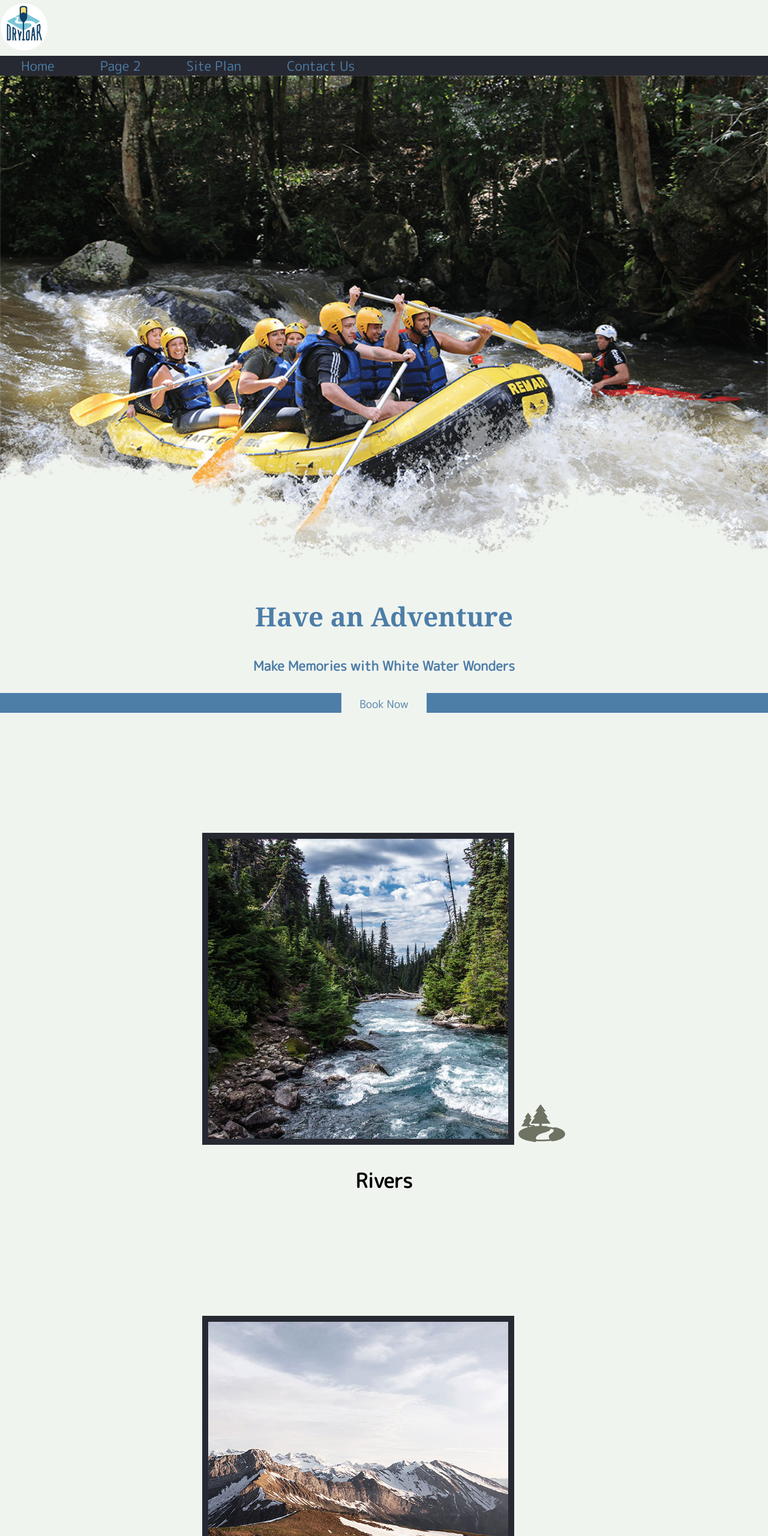
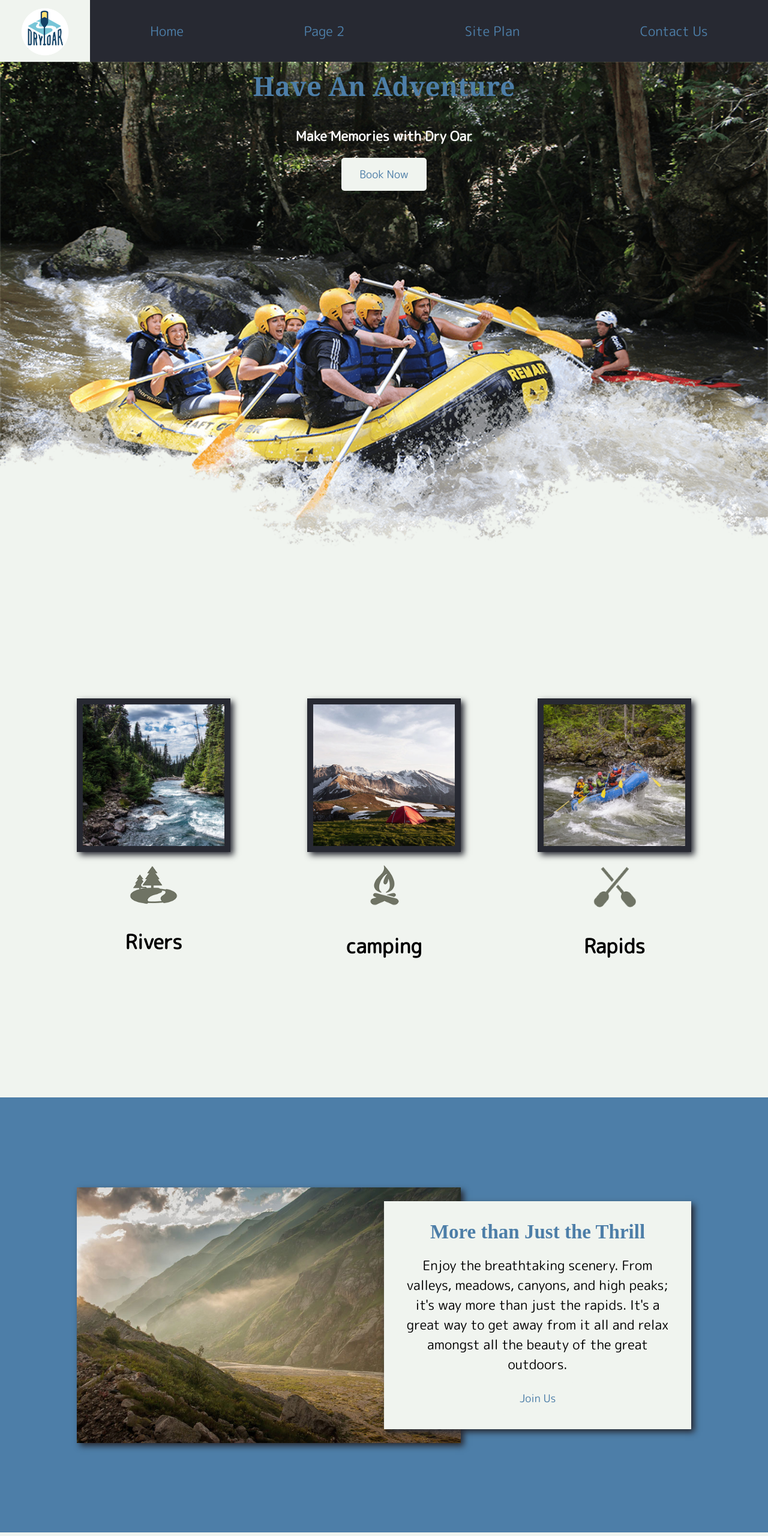
Before and after one commit to ameliazaugg/wdd130, a plain HTML site: page wwr/index.html in a window 1280 px wide. Shown: the top 2560 px of the page at 60% size. Drawn offline with Linux system fonts and the light colour scheme; a web font is replaced by a local one.

Commit message:
Completed W07 "Layout the Home Page" assignment.

```diff
--- a/wwr/index.html
+++ b/wwr/index.html
@@ -26,10 +26,10 @@
             <img id="hero-img" src="images/hero.png" alt="People enjoying white water rafting">
         </div>
         <section id="hero-msg">
-            <h1 class="home-title">Have an Adventure</h1>
-            <h4>Make Memories with White Water Wonders</h4>
+            <h1 class="home-title">Have An Adventure</h1>
+            <h4>Make Memories with Dry Oar</h4>
             <div class="button-box">
-                <a class="book" href="contactus.html">Book Now</a>
+                <a class="book" href="rates.html">Book Now</a>
             </div>
         </section>
     </div>
@@ -43,6 +43,7 @@
         <section class="camping-card">
             <img class="card-img" src="images/camping.jpg" alt="Tent in the mountains">
             <img class="icon" src="images/fire_icon.png" alt="Fire icon">
+            <h2>camping</h2>
         </section>
         <section class="rapids-card">
             <img class="card-img" src="images/rapids.jpg" alt="rafting-boat">
--- a/wwr/styles/style.css
+++ b/wwr/styles/style.css
@@ -13,8 +13,29 @@
     padding: 35px;
 }
 
-#hero-msg h1, #hero-msg h4 {
+#hero {
+    display: grid;
+    grid-template-columns: 1fr 3fr 1fr;
+}
+
+#hero-box {
+    grid-column: 1/4;
+    grid-row: 1/3;
+}
+
+#hero-msg {
+ grid-column: 2/3;
+ grid-row: 1/2;
+}
+
+#hero-msg h1 {
     text-align: center;
+    color: #4D7EA8;
+}
+
+#hero-msg h4 {
+    text-align: center;
+    color: white;
 }
 
 .logo {
@@ -24,6 +45,8 @@
 
 #logo_link {
     padding-top: 5px;
+    justify-self: center;
+    align-self: center;
 }
 
 .home-title {
@@ -33,13 +56,17 @@
     margin-top: 10px;
 }
 
+.home-grid {
+    display: grid;
+    grid-template-columns: 1fr 1fr 1fr 1fr 1fr 1fr 1fr 1fr 1fr 1fr;
+}
+
 h4 {
     color: #4D7EA8;
 }
 
 .button-box {
     text-align: center;
-    background-color: #4D7EA8;
 }
 
 main section {
@@ -53,6 +80,8 @@
 #background {
     height: 725px;
     background-color: #F0F4EF;
+    grid-column: 1/11;
+    grid-row: 4/9;
 }
 
 
@@ -66,10 +95,14 @@
 
 header{
     background-color: #F0F4EF;
+    display: grid;
+    grid-template-columns: 150px auto;
 }
 
 nav {
     background-color: #272932;
+    display: flex;
+    justify-content: space-around;
 }
 
 nav a:hover {
@@ -93,13 +126,16 @@
 }
 
 #background {
-    background-color: #F0F4EF;
+    background-color: #4D7EA8;
 }
 
 .msg{
     background-color: #F0F4EF;
     line-height: 1.5em;
-    padding: 35px
+    padding: 35px;
+    grid-column: 6/10;
+    grid-row: 6/7;
+    box-shadow: 5px 5px 10px #272932;
 }
 
 .msg h2 {
@@ -118,7 +154,11 @@
     background-color: #272932;
     color: #4D7EA8;
     font-size: 1.3em;
-    padding: 25px 50px
+    padding: 25px 50px;
+    margin-top: 200px;
+    display: flex;
+    justify-content: space-around;
+    align-items: center;
 }
 
 footer .social img {
@@ -153,5 +193,78 @@
 }
 
 .card-img {
-    border: 10px solid #272932
+    width: 100%;
+    border: 10px solid #272932;
+    transition: transform .5s;
+    box-shadow: 5px 5px 10px #272932;
 }
+
+card-img:hover {
+    opacity: .6;
+    transform: scale(1.1);
+}
+
+.rivers-card {
+    grid-column: 2/4;
+    grid-row: 2/3;
+}
+
+.camping-card {
+    grid-column: 5/7;
+    grid-row: 2/3;
+}
+
+.rapids-card{
+    grid-column: 8/10;
+    grid-row: 2/3;
+}
+
+.mountains {
+    width: 100%;
+    grid-column: 2/7;
+    grid-row: 5/8;
+    box-shadow: 5px 5px 10px #272932;
+}
+
+
+@media screen and (max-width: 900px) {
+    #hero, .home-grid {
+        display: block;
+        height: auto;
+    }
+    nav, footer {
+        flex-direction: column;
+    }
+    nav a {
+        display: block;
+        padding: 15px;
+    }
+    #hero {
+        margin-top: 0;
+    }
+    #hero-msg {
+        margin-top: 0;
+    }
+    #hero-msg h4 {
+        display: none;
+    }
+    .home-title {
+        font-size: 25px;
+        color: #6f7364;
+    }
+    .rivers-card, .camping-card, .rapids-card {
+        margin: 50px auto;
+        width: 60%;
+    }
+    #background {
+        display: none;
+    }
+    .mountains, .msg {
+        width: 80%;
+        display: block;
+        margin: 0 auto;
+    }
+    footer {
+        margin-top: 25px;
+    }
+}
```
